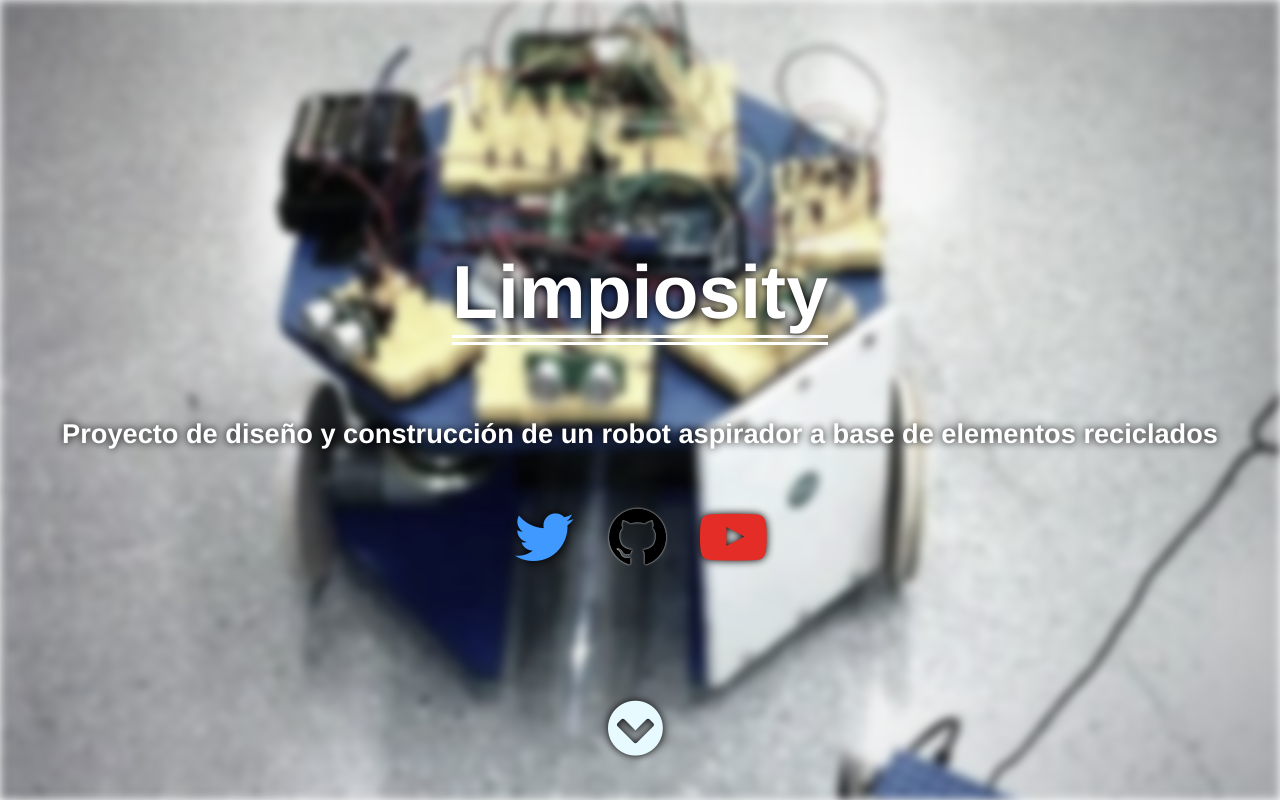
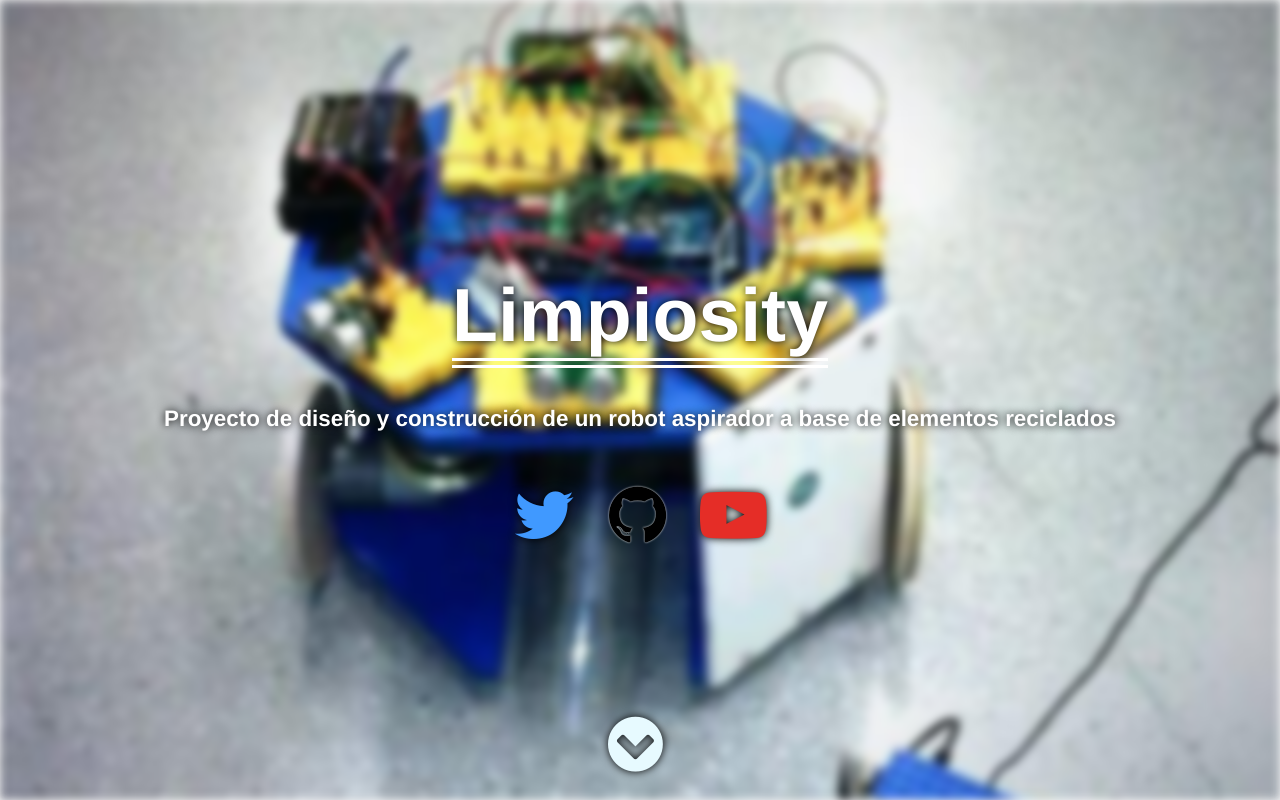
Before and after one commit to pouyio/limpiosity-web, a website: page app/index.html in a window 1280 px wide. Shown: the top 800 px of the page. Drawn offline with nearby package versions, Linux system fonts and the light colour scheme; files that its build step writes are made by us from their sources.

Commit message:
section 1 done

```diff
--- a/app/styles/main.scss
+++ b/app/styles/main.scss
@@ -6,11 +6,12 @@ $navbar-color: #E7FAFF;
 // Sizes
 //    fonts
 $main_title: 4.7em;
-$main_title_mobile: 3em;
-$main_subtitle: 1.7em;
+$main_title_mobile: 3.5em;
+$main_subtitle: 1.4em;
 $main_subtitle_mobile: 1em;
 $down-arrow-size: 4em;
 //    Other
+$section1_background: "/images/limpiosity.jpg";
 $blur_px: 5px;
 $social_size: 50px; //    END-VARIABLES
 //--------------------------------------------------------------------
@@ -29,11 +30,6 @@ body {
 //    PANEL-1
 //--------------------------------------------------------------------
 .panel-1 {
-  display: flex;
-  flex-direction: column;
-  justify-content: center;
-  text-align: center;
-  height: 100vh;
   color: white;
   text-shadow: 0 0 8px black;
   &:before {
@@ -44,23 +40,33 @@ body {
     top: 0;
     z-index: -1;
     height: 100vh;
+    background-image: url($section1_background) center/100%;
+    background-repeat: no-repeat;
     background: url("/images/limpiosity.jpg") center/100% no-repeat;
     background-color: silver;
-    filter:blur($blur_px) grayscale(60%);
+    filter:blur($blur_px);
+  }
+  section {
+    height: 100vh;
+    display: flex;
+    flex-direction: column;
+    justify-content: center;
+    align-items: center;
+    text-align: center;
   }
   h1 {
     font-weight: 700;
     font-size: $main_title;
-    color: white;
     display: inline-block;
     border-bottom: 10px double;
+    margin-bottom: 20px;
   }
   h2 {
     font-size: $main_subtitle;
   }
   .my-arrow {
     position: absolute;
-    bottom: 5%;
+    bottom: 3%;
     left: calc(50% - #{$down-arrow-size}/2);
     i {
       color: $navbar-color;
@@ -140,7 +146,9 @@ body {
 //--------------------------------------------------------------------
 @media all and (max-width:500px) {
   .panel-1 {
-    justify-content: space-between;
+    section {
+      justify-content: space-around;
+    }
     h1 {
       font-size: $main_title_mobile;
     }
@@ -148,8 +156,7 @@ body {
       font-size: $main_subtitle_mobile;
     }
     &:before {
-      background-image: none;
-      filter:none;
+      background: url($section1_background) 50% 50%;
     }
     .my-arrow {
       display: none;
```
